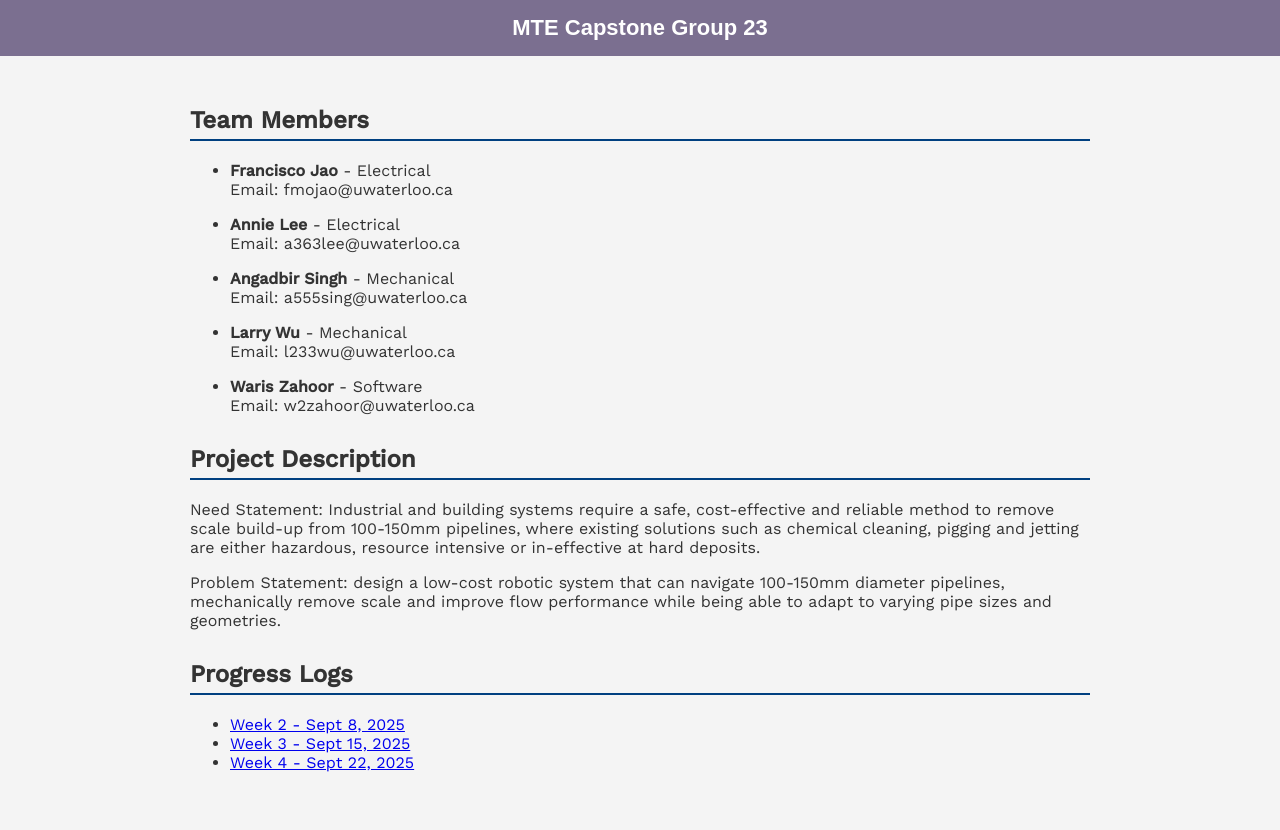
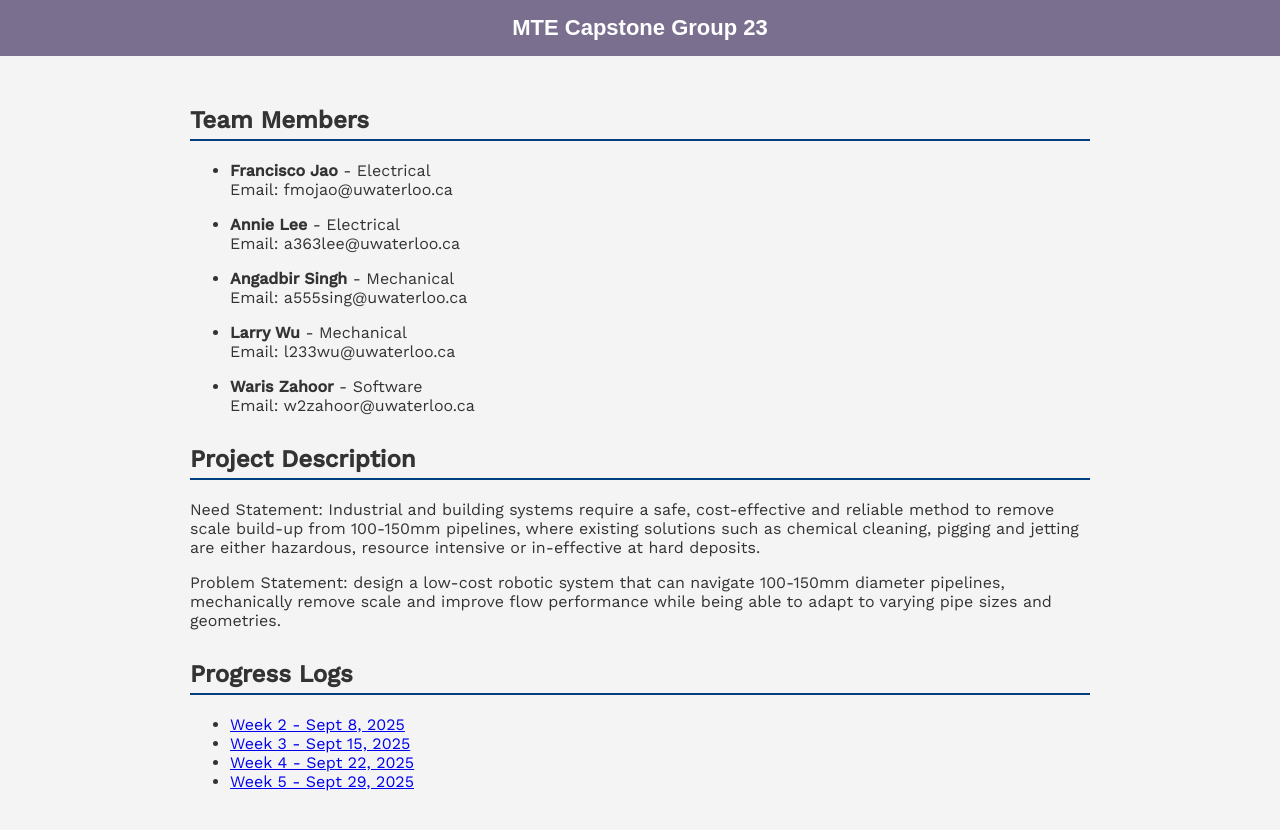
Before and after one commit to warisz/mte-capstone, a Jekyll site: the page built from index.md, in a window 1280 px wide. Shown: the top 830 px of the page. Built offline with Jekyll 4.4.1, drawn with Linux system fonts in a browser that asks for light colours.

Commit message:
Update index.md

```diff
--- a/index.md
+++ b/index.md
@@ -31,3 +31,4 @@ Problem Statement: design a low-cost robotic system that can navigate 100-150mm
 - [Week 2 - Sept 8, 2025](meetings/sept-9-2025.md)
 - [Week 3 - Sept 15, 2025](meetings/sept-10-2025.md)
 - [Week 4 - Sept 22, 2025](meetings/sept-22-2025.md)
+- [Week 5 - Sept 29, 2025](/meetings/sept-29-2025.md)
```
